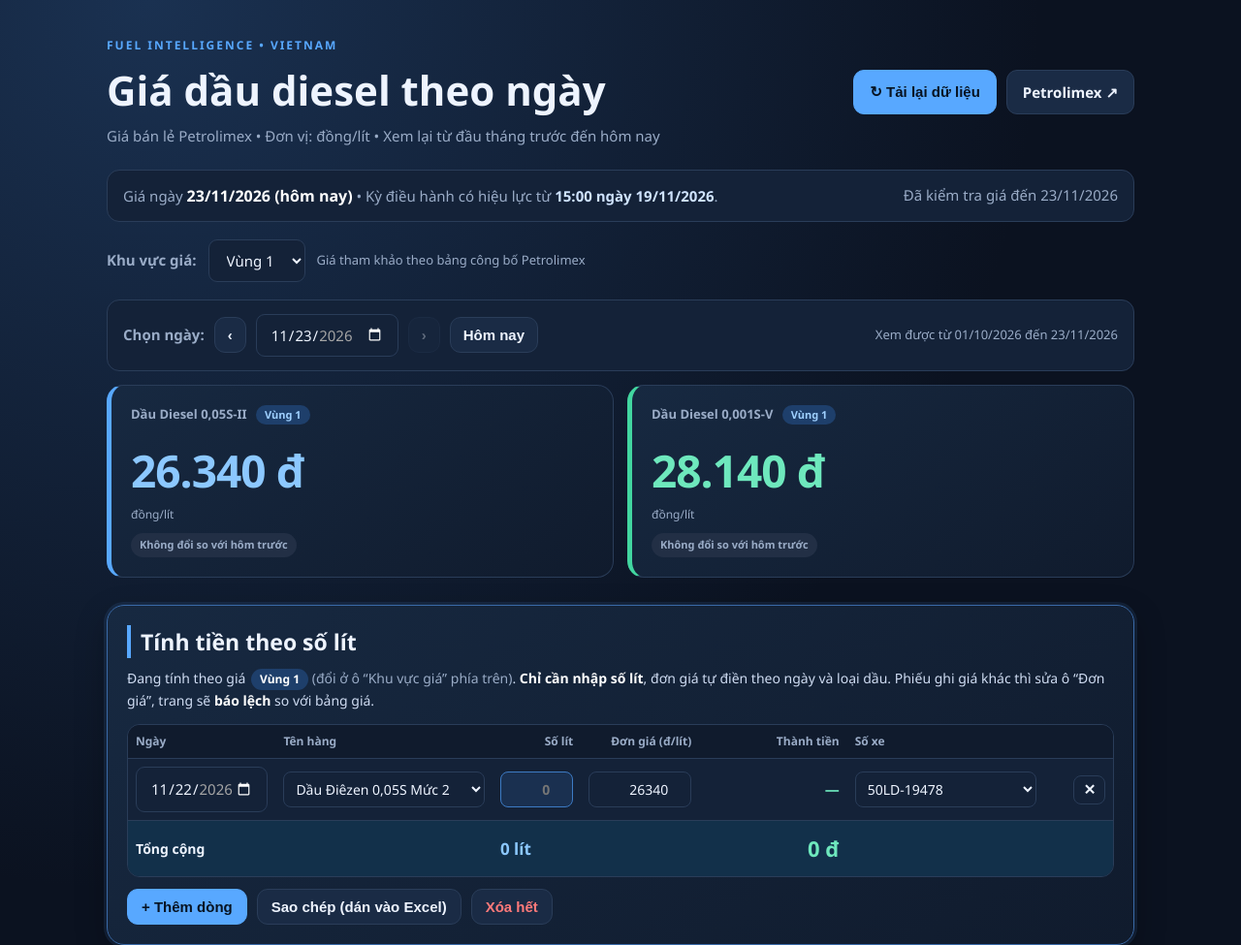
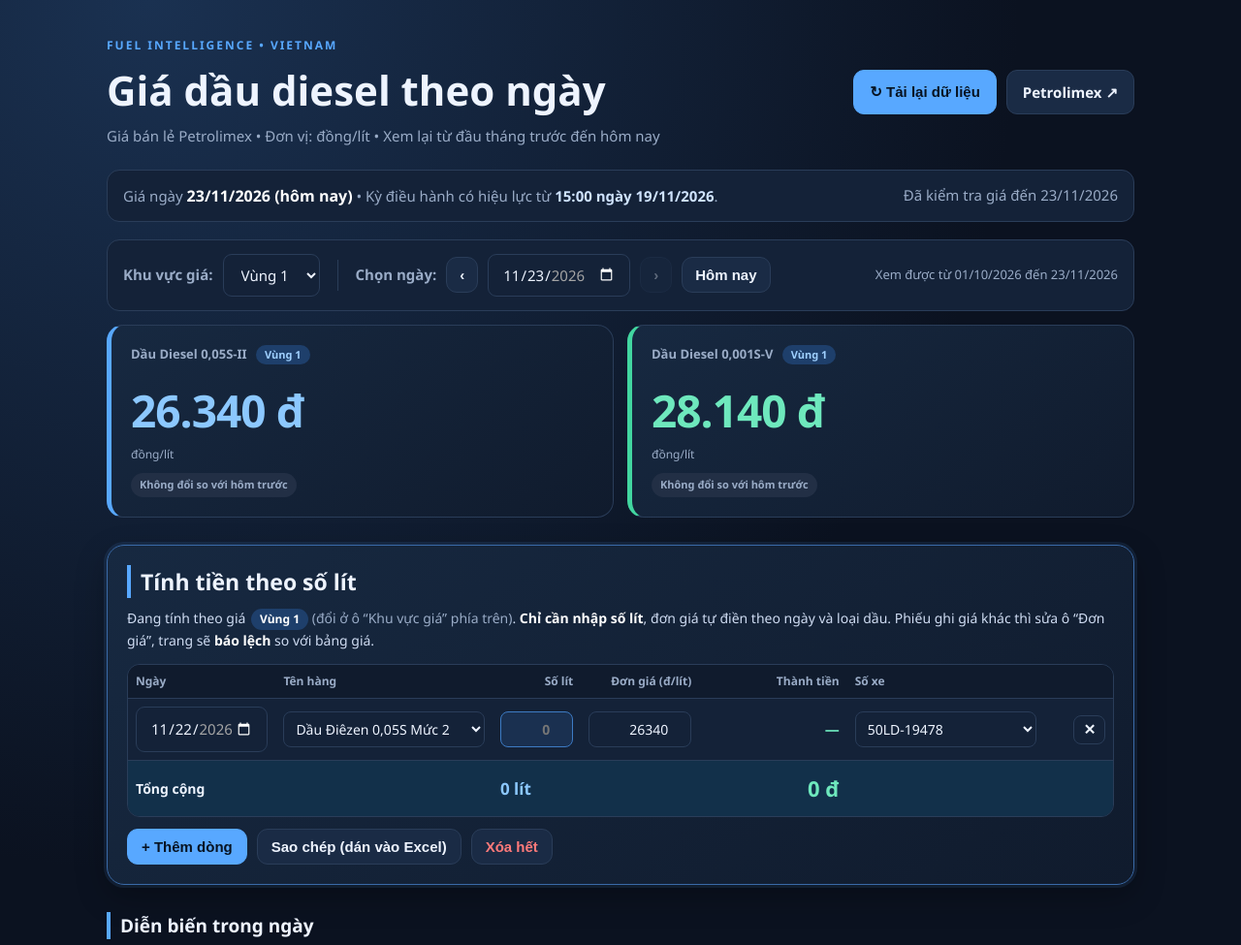
Before and after one commit to luongnhan26092000-sudo/1, a plain HTML site: page index.html in a window 1280 px wide. Shown: the top 975 px of the page at 97% size. Drawn offline with Linux system fonts and the light colour scheme.

Commit message:
Add files via upload

```diff
--- a/index.html
+++ b/index.html
@@ -13,7 +13,7 @@
 .status{margin:23px 0 16px;padding:14px 16px;background:var(--panel);border:1px solid var(--line);border-radius:13px;color:var(--muted);display:flex;justify-content:space-between;gap:12px;flex-wrap:wrap}
 .controls{display:flex;align-items:center;gap:12px;flex-wrap:wrap;margin:18px 0}.controls label{color:var(--muted);font-weight:700}select,input[type=date]{background:#142238;color:var(--text);border:1px solid var(--line);border-radius:9px;padding:10px 14px;font-size:15px;font-family:inherit;color-scheme:dark}
 .datebar{display:flex;align-items:center;gap:10px;flex-wrap:wrap;margin:18px 0 6px;padding:14px 16px;background:var(--panel);border:1px solid var(--line);border-radius:13px}
-.datebar .sp{flex:1}.datebar button{padding:9px 13px}
+.datebar .sp{flex:1}.datebar .vsep{width:1px;height:32px;background:var(--line);margin:0 8px}@media(max-width:760px){.datebar .vsep{display:none}}.datebar button{padding:9px 13px}
 .grid{display:grid;grid-template-columns:repeat(auto-fit,minmax(220px,1fr));gap:14px;margin-top:14px}.card{background:linear-gradient(145deg,#172941,#101b2d);border:1px solid var(--line);border-radius:17px;padding:20px;min-height:155px}.label{color:var(--muted);font-size:13px;font-weight:700}.price{font-size:32px;font-weight:850;letter-spacing:-1px;margin:13px 0 2px}.unit{font-size:12px;color:var(--muted)}
 .badge{display:inline-block;border-radius:20px;padding:4px 9px;font-size:11px;font-weight:800;background:#183d37;color:var(--green);margin-top:10px}.badge.up{background:#412127;color:var(--red)}.badge.down{background:#183d37;color:var(--green)}.badge.flat,.badge.na{background:#222f45;color:var(--muted)}
 .section{margin-top:28px}.section h2{font-size:19px;margin:0 0 10px}
@@ -86,9 +86,11 @@ tfoot td{font-weight:800;border-top:1px solid var(--line);background:#101b2d}
 <div class="actions"><button class="primary" id="refresh">↻ Tải lại dữ liệu</button><a class="btn" href="https://www.petrolimex.com.vn/" target="_blank" rel="noopener">Petrolimex ↗</a></div></div>
 <div class="status"><span id="state"></span><span id="updated"></span></div>
 
-<div class="controls"><label for="region">Khu vực giá:</label><select id="region"><option value="v1">Vùng 1</option><option value="v2">Vùng 2</option></select><span class="muted" style="font-size:13px">Giá tham khảo theo bảng công bố Petrolimex</span></div>
 
-<div class="datebar">
+<div class="datebar" title="Giá tham khảo theo bảng công bố Petrolimex">
+ <label for="region" class="muted" style="font-weight:700">Khu vực giá:</label>
+ <select id="region"><option value="v1">Vùng 1</option><option value="v2">Vùng 2</option></select>
+ <span class="vsep"></span>
  <label for="day" class="muted" style="font-weight:700">Chọn ngày:</label>
  <button id="prev" title="Ngày trước">‹</button>
  <input type="date" id="day">
```
